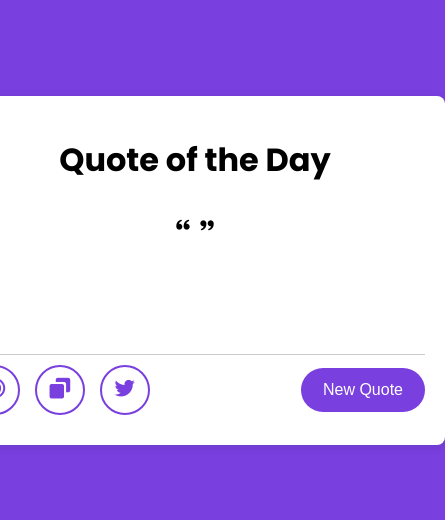
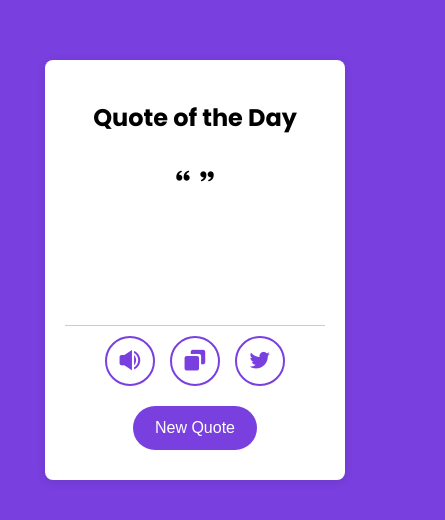
Before and after one commit to ivanherreradev/freecodecamp-frontend-certification, a React (Vite) app: page / in a window 390 px wide. Shown: the part 152-672 px from the top of the page, 445 px wide, since content can reach past the window. Built offline with nearby package versions, Linux system fonts and the light colour scheme; no server answers.

Commit message:
add responsive

```diff
--- a/src/components/QuoteBox/QuoteBox.module.css
+++ b/src/components/QuoteBox/QuoteBox.module.css
@@ -34,3 +34,32 @@
   display: flex;
   gap: 5px;
 }
+
+@media (min-width: 501px) and (max-width: 700px) {
+  .quoteBox {
+    width: 450px;
+  }
+
+  .quoteBox h1 {
+    font-size: 1.75rem;
+  }
+}
+
+@media (min-width: 300px) and (max-width: 500px) {
+  .quoteBox {
+    width: 300px;
+    margin: 10px 10px;
+  }
+
+  .quoteBox h1 {
+    font-size: 1.5rem;
+  }
+
+  .features {
+    display: flex;
+    flex-direction: column;
+    align-items: center;
+    gap: 20px;
+    margin-top: 20px;
+  }
+}
```
